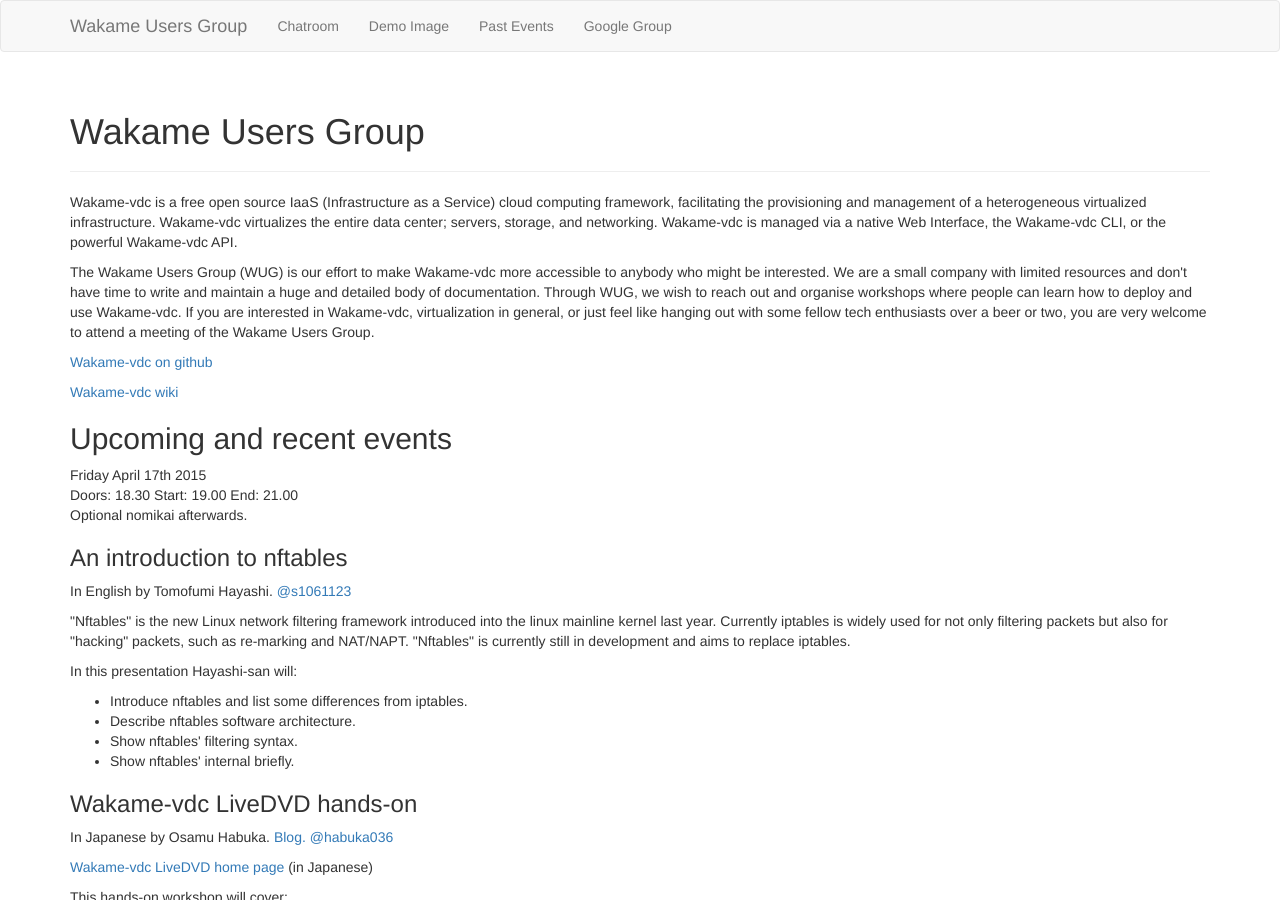
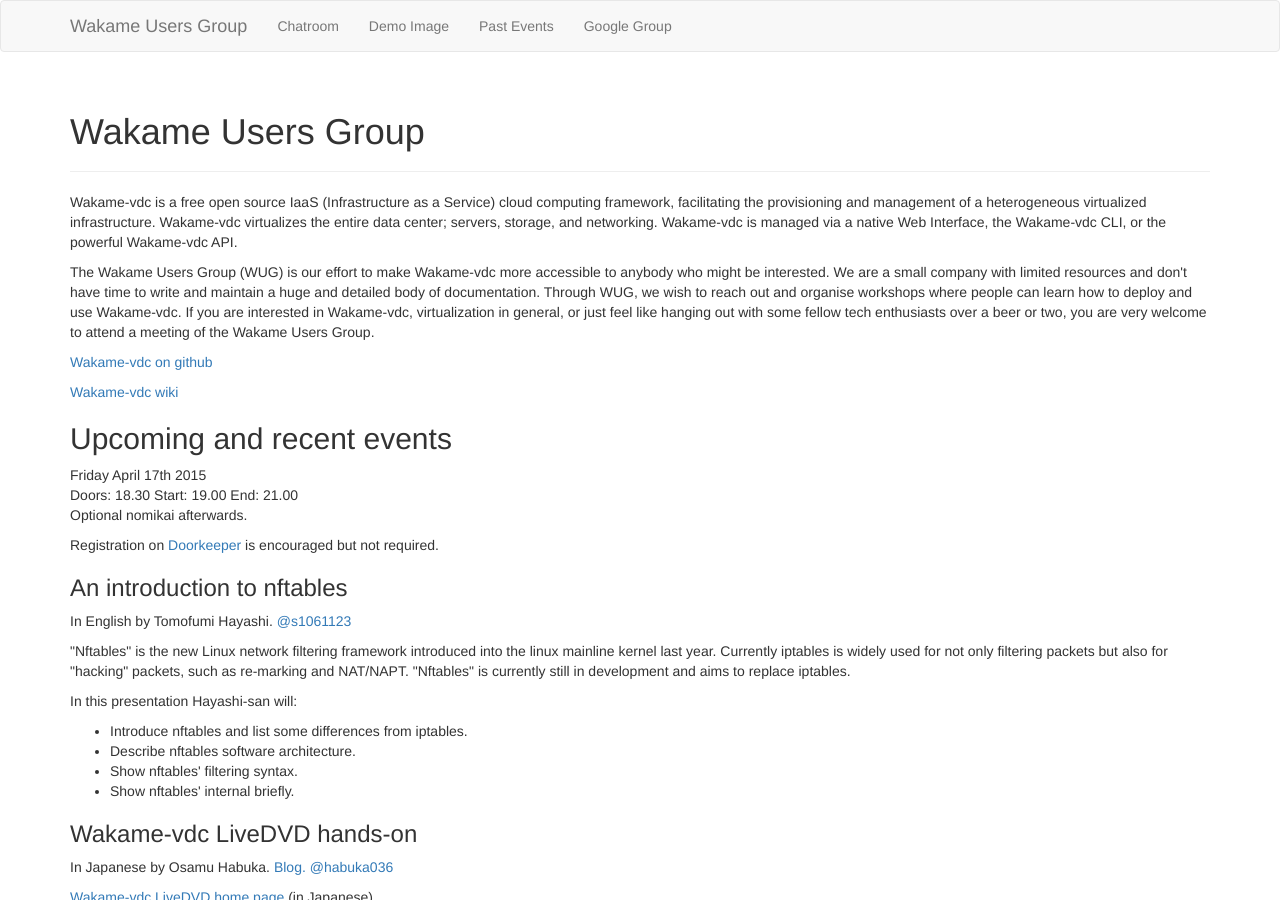
Before and after one commit to wakame/wakame.github.io, a Jekyll site: the page built from index.html, in a window 1280 px wide and 900 px high. Built offline with Jekyll 4.4.1, drawn with Linux system fonts in a browser that asks for light colours; nearby versions of some CDN libraries; library files that are not in the unit come from our copies.

Commit message:
Added doorkeeper to the WUG home page

```diff
--- a/index.html
+++ b/index.html
@@ -17,6 +17,8 @@
 <p>Friday April 17th 2015<br />
 Doors: 18.30 Start: 19.00 End: 21.00<br />
 Optional nomikai afterwards.</p>
+
+<p>Registration on <a href="https://wakame.doorkeeper.jp/events/23118">Doorkeeper</a> is encouraged but not required.</p>
 
 <h3>An introduction to nftables</h3>
 
```
